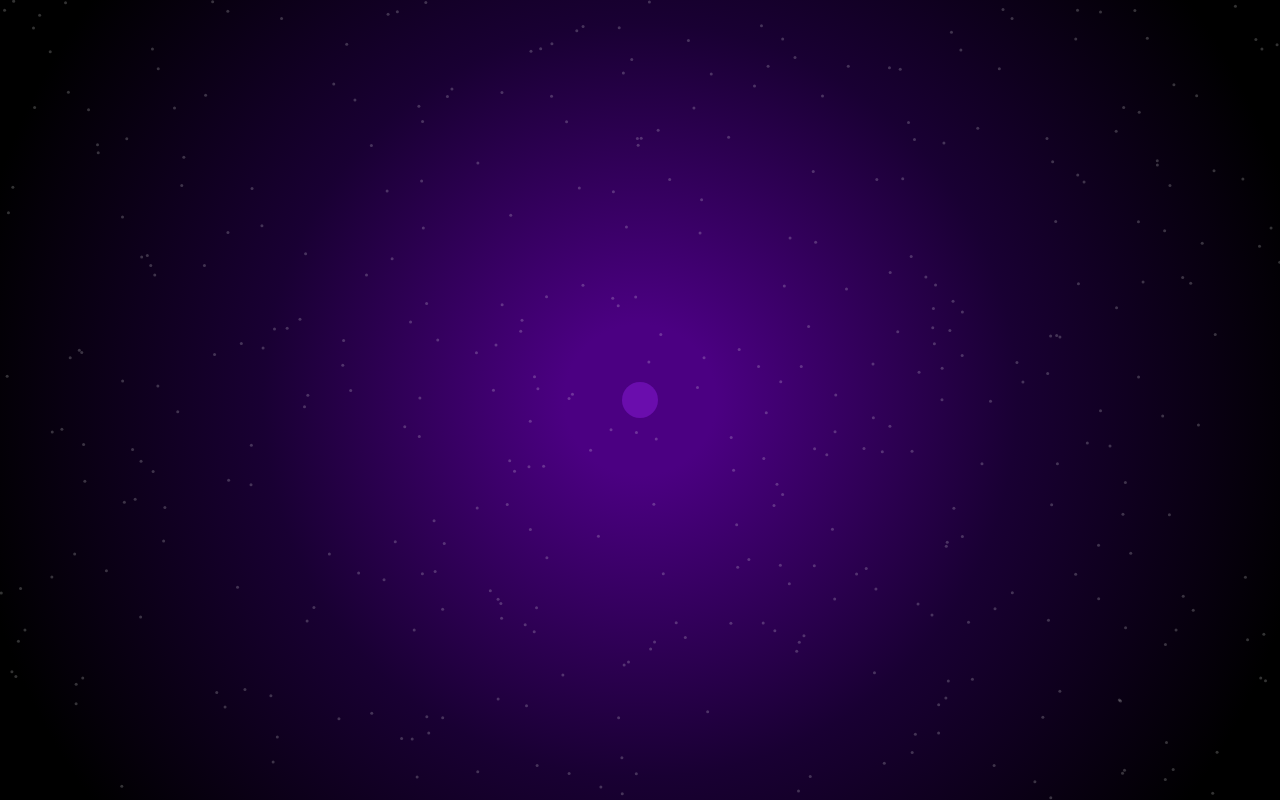
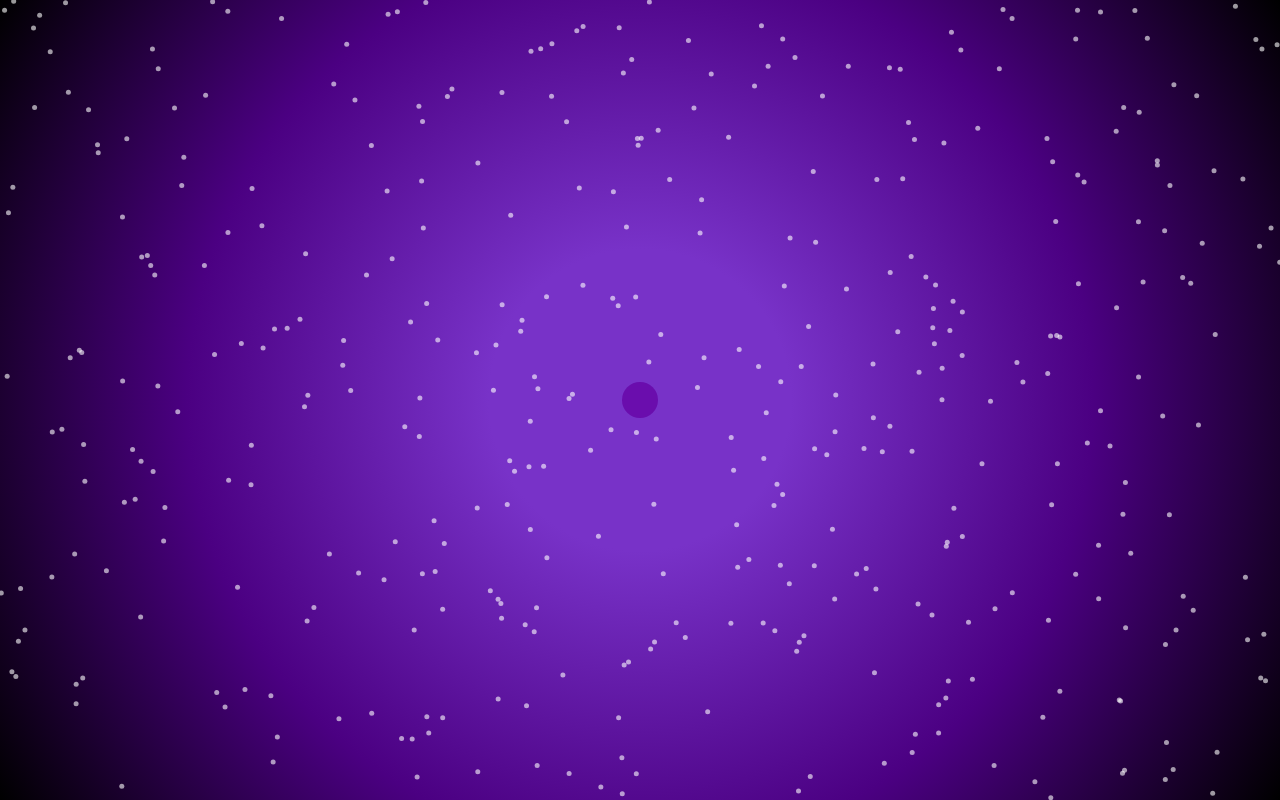
Before and after one commit to Jejepiess/animation, a plain HTML site: page index.html in a window 1280 px wide. Drawn offline with Linux system fonts and the light colour scheme.

Commit message:
Update index.html

```diff
--- a/index.html
+++ b/index.html
@@ -8,7 +8,7 @@
         body {
             margin: 0;
             overflow: hidden;
-            background: radial-gradient(circle, rgba(75,0,130,1) 10%, rgba(25,0,51,1) 50%, black 90%);
+            background: radial-gradient(circle, rgba(120,50,200,1) 20%, rgba(75,0,130,1) 60%, black 100%);
         }
         canvas {
             display: block;
@@ -37,10 +37,10 @@
             constructor(x, y) {
                 this.x = x;
                 this.y = y;
-                this.radius = 1.5;
+                this.radius = 2.5; // Increased brightness by making dots larger
             }
             draw() {
-                ctx.fillStyle = "rgba(255, 255, 255, 0.2)";
+                ctx.fillStyle = "rgba(255, 255, 255, 0.6)";
                 ctx.beginPath();
                 ctx.arc(this.x, this.y, this.radius, 0, Math.PI * 2);
                 ctx.fill();
@@ -124,7 +124,7 @@
                 t.draw();
             });
 
-            ctx.fillStyle = "#6A0DAD"; // Space-themed purple
+            ctx.fillStyle = "#6A0DAD";
             ctx.beginPath();
             ctx.arc(creature.x, creature.y, 18, 0, Math.PI * 2);
             ctx.fill();
```
